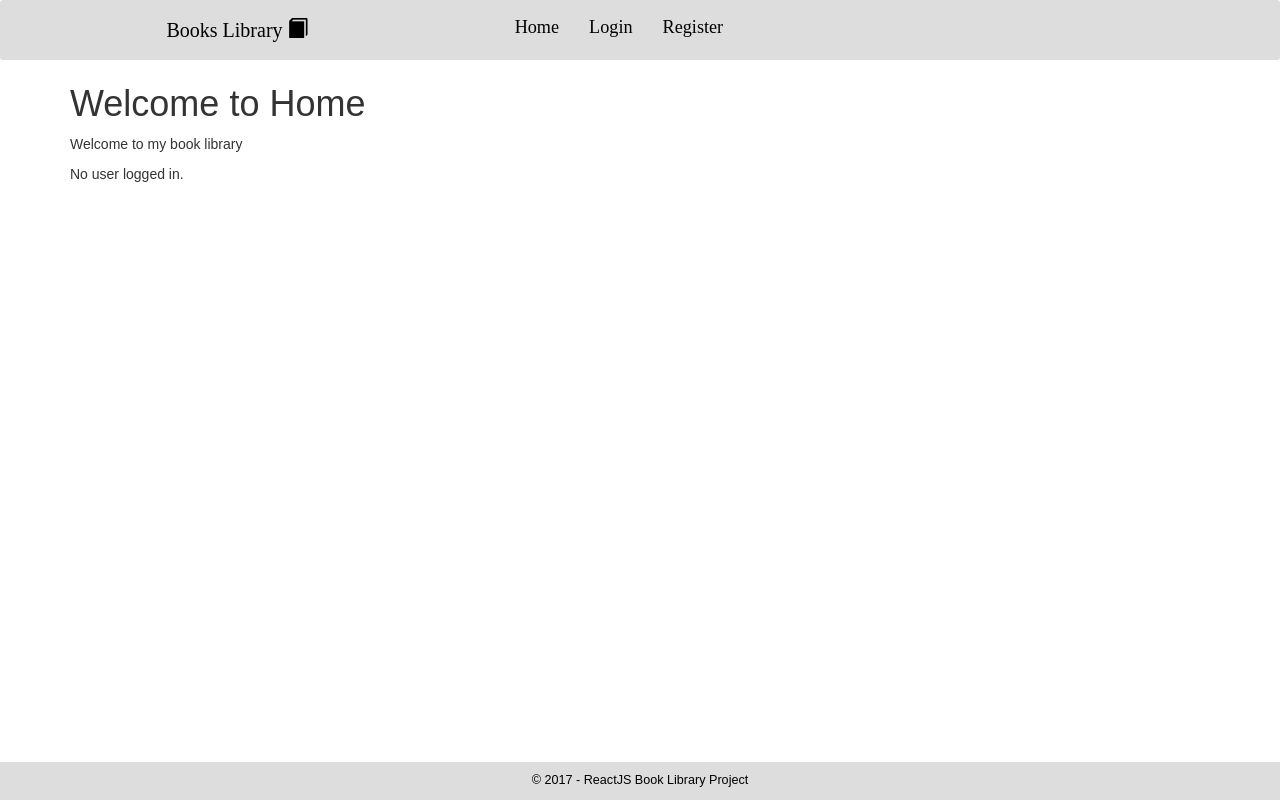
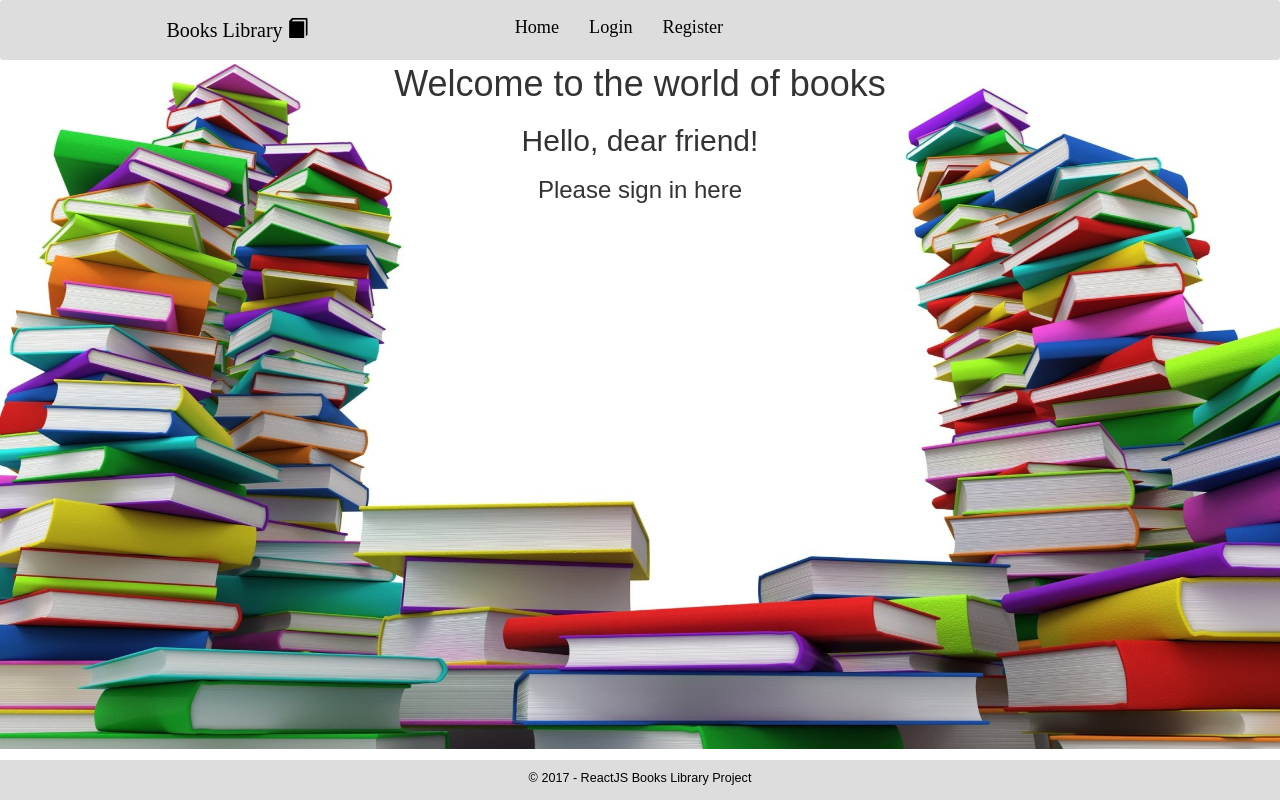
Before and after one commit to gyokkoo/books-library, a React (Create React App) app: page / in a window 1280 px wide. Built offline with nearby package versions, Linux system fonts and the light colour scheme.

Commit message:
Fancy Home Page

```diff
--- a/src/App.css
+++ b/src/App.css
@@ -11,7 +11,7 @@
 
 .main {
     margin-top: 5%;
-    margin-bottom: 5%;
+    margin-bottom: 45px;
 }
 
 #loadingBox {
--- a/src/App.js
+++ b/src/App.js
@@ -44,7 +44,7 @@ export default class App extends Component {
     return (
       <div className='App'>
         <NavigationBar />
-        <div className='container main'>
+        <div className='main'>
           <header>
             <div id='loadingBox'>Loading ..</div>
             <div id='infoBox'>Info msg</div>
--- /dev/null
+++ b/src/components/books/BooksView.css
@@ -0,0 +1,3 @@
+td {
+  text-align: left;
+}
--- a/src/components/books/BooksView.js
+++ b/src/components/books/BooksView.js
@@ -4,6 +4,7 @@ import { Link } from 'react-router-dom'
 import Helpers from '../../utilities/Helpers'
 import KinveyRequester from '../../utilities/KinveyRequester'
 import EditBookView from './EditBookView'
+import './BooksView.css'
 
 export default class BooksView extends Component {
   constructor (props) {
@@ -17,16 +18,12 @@ export default class BooksView extends Component {
 
   componentDidMount () {
     KinveyRequester.findAllBooks().then(loadBooksSuccess.bind(this))
-    function loadBooksSuccess(books) {
+    function loadBooksSuccess (books) {
       this.setState({
         books: books,
         userId: window.sessionStorage.getItem('userId')
       })
       Helpers.showInfo('Books loaded')
-      // this.showView(<BooksView
-      //   books={books}
-      //   userId={this.state.userId}
-      //   editBookClicked={this.prepareBookForEdit.bind(this)}
     }
   }
 
@@ -47,26 +44,6 @@ export default class BooksView extends Component {
     }
   }
 
-  // editBook (bookId, title, author, description) {
-  //   KinveyRequester.editBook(bookId, title, author, description)
-  //     .then(editBookSuccess.bind(this))
-
-  //   function editBookSuccess () {
-  //     this.props.history.push('/books')
-  //     this.showInfo('Book created.')
-  //   }
-  // }
-
-  // deleteBook (bookId) {
-  //   KinveyRequester.deleteBook(bookId)
-  //     .then(deleteBookSuccess.bind(this))
-
-  //   function deleteBookSuccess () {
-  //     this.props.history.push('/books')
-  //     this.showInfo('Book deleted.')
-  //   }
-  // }
-
   render () {
     let bookRows = this.state.books.map(book =>
       <tr key={book._id}>
@@ -78,7 +55,7 @@ export default class BooksView extends Component {
     )
 
     return (
-      <div className='books-view'>
+      <div className='books-view container text-center'>
         <h1>Books</h1>
         <table className='books-table'>
           <thead>
--- a/src/components/books/HomeView.js
+++ /dev/null
@@ -1,14 +0,0 @@
-import React from 'react'
-
-export default function HomeView (props) {
-  let username = window.sessionStorage.getItem('username')
-  return (
-    <div className='home-view'>
-      <h1>Welcome to Home</h1>
-      <p> Welcome to my book library</p>
-      {
-        username ? <p>Welcome, {username}.</p> : <p>No user logged in.</p>
-      }
-    </div>
-  )
-}
--- a/src/components/footer/Footer.css
+++ b/src/components/footer/Footer.css
@@ -2,7 +2,7 @@
     clear: both;
     position: fixed;
     z-index: 10;
-    height: 3em;
+    height: 40px;
     text-align: center;
     color: black;
     font-size: 0.9em;
--- a/src/components/footer/Footer.js
+++ b/src/components/footer/Footer.js
@@ -5,7 +5,7 @@ export default class Footer extends Component {
   render () {
     return (
       <div className='footer-view'>
-        &copy; 2017 - ReactJS Book Library Project
+        &copy; 2017 - ReactJS Books Library Project
       </div>
     )
   }
--- /dev/null
+++ b/src/components/home/HomePage.css
@@ -0,0 +1,5 @@
+.home-view {
+  background-size: 100% 100%;
+  background-image: url("../../images/home-books.jpg");
+  min-height: calc(100vh - 115px);
+}
--- /dev/null
+++ b/src/components/home/HomePage.js
@@ -0,0 +1,37 @@
+import React, { Component } from 'react'
+import './HomePage.css'
+
+class HomePage extends Component {
+  constructor (props) {
+    super(props)
+    this.state = {
+
+    }
+  }
+
+  render () {
+    let userGreeting
+    let username = window.sessionStorage.getItem('username')
+    if (username) {
+      userGreeting =
+        <div>
+          <h2>Hello, {username}!</h2>
+          {/* <h3>Add your favourite books and enjoy browsing</h3> */}
+        </div>
+    } else {
+      userGreeting =
+        <div>
+          <h2>Hello, dear friend!</h2>
+          <h3>Please sign in here</h3>
+        </div>
+    }
+    return (
+      <div className='home-view text-center'>
+        <h1>Welcome to the world of books</h1>
+        {userGreeting}
+      </div>
+    )
+  }
+}
+
+export default HomePage
--- a/src/routes.js
+++ b/src/routes.js
@@ -1,7 +1,7 @@
 import React from 'react'
 import { Route, Switch } from 'react-router-dom'
 
-import HomeView from './components/books/HomeView'
+import HomePage from './components/home/HomePage'
 import BooksView from './components/books//BooksView'
 import EditBookView from './components/books//EditBookView'
 import CreateBookView from './components/books/CreateBookView'
@@ -12,8 +12,8 @@ import Logout from './components/users/Logout'
 
 const Routes = () => (
   <Switch>
-    <Route exact path='/' component={HomeView} />
-    <Route path='/home' component={HomeView} />
+    <Route exact path='/' component={HomePage} />
+    <Route path='/home' component={HomePage} />
     <Route path='/login' component={LoginPage} />
     <Route path='/register' component={RegisterPage} />
     <Route path='/books' component={BooksView} />
```
Also changed, not shown: src/images/home-books.jpg (added).
